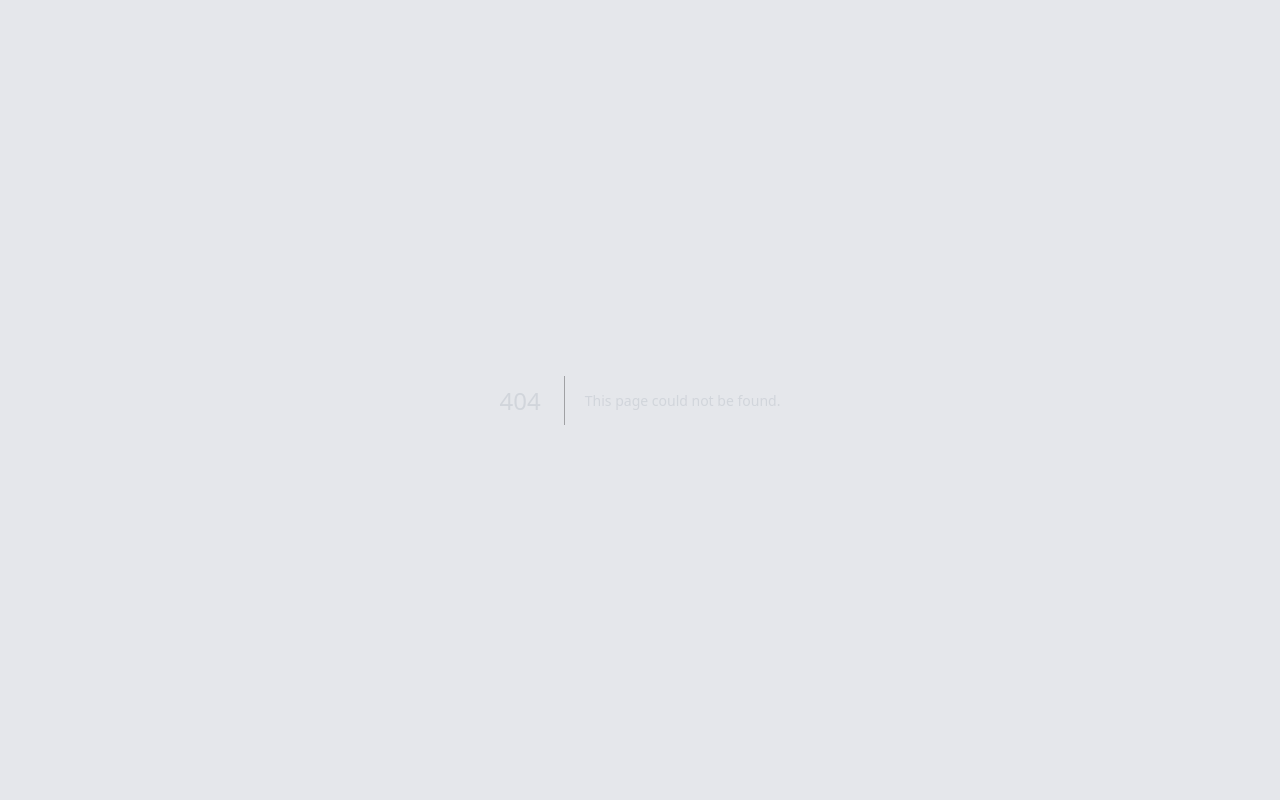
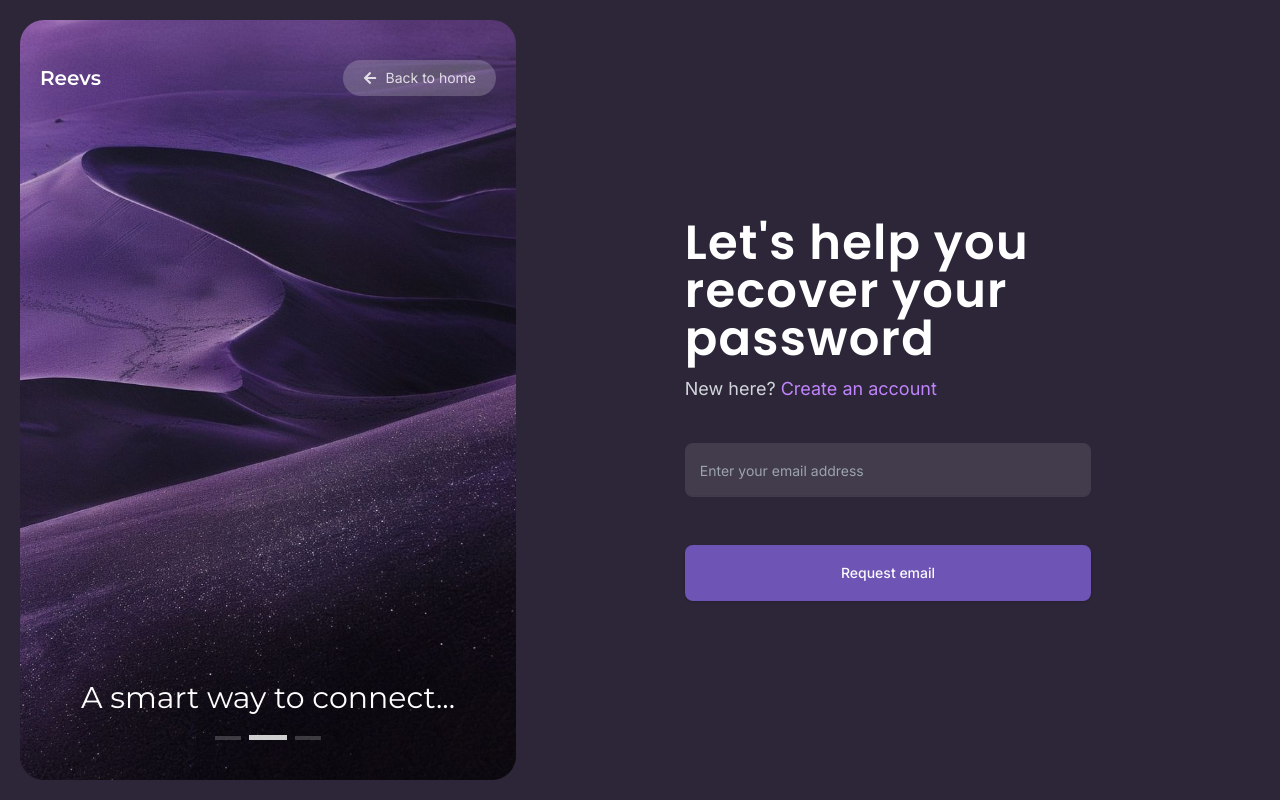
Before and after one commit to arewageek/reevs, a Next.js app: page /forgot-password in a window 1280 px wide. Before the commit this address had no page. Built offline with nearby package versions, Linux system fonts and the light colour scheme; no server answers.

Commit message:
Add forgot password page and password service

```diff
--- /dev/null
+++ b/src/app/(auth)/forgot-password/page.tsx
@@ -0,0 +1,25 @@
+import ForgotPasswordForm from '@/components/form/forgot-password.form'
+import LoginForm from '@/components/form/login.form'
+import Link from 'next/link'
+import React from 'react'
+
+const ForgotPasswordPage = () => {
+    return (
+        <div className='w-full p-5 mx-auto lg:w-3/5'>
+            <div className='my-5'>
+                <h2 className='text-3xl lg:text-5xl text-white font-bold font-poppins tracking-wide'>
+                    Let's help you recover your password
+                </h2>
+                <p className='text-gray-300 text-sm lg:text-lg mt-3'>
+                    New here? <Link href="/register" className='hover:underline text-purple-400'>Create an account</Link>
+                </p>
+            </div>
+
+            <div className='mt-10'>
+                <ForgotPasswordForm />
+            </div>
+        </div>
+    )
+}
+
+export default ForgotPasswordPage
--- /dev/null
+++ b/src/components/form/forgot-password.form.tsx
@@ -0,0 +1,68 @@
+"use client"
+
+import { handlePasswordReset } from '@/modules/auth/action'
+import { forgotPasswordSchema } from '@/types/form-schema'
+import { zodResolver } from '@hookform/resolvers/zod'
+import { useState } from 'react'
+import { useForm } from 'react-hook-form'
+import { z } from 'zod'
+import SubmitButton from '../buttons/submit-button'
+import { Form, FormControl, FormField, FormItem, FormMessage } from '../ui/form'
+import { Input } from '../ui/input'
+import { toast } from 'react-toastify'
+
+const ForgotPasswordForm = () => {
+
+    const [isSuccessful, setIsSuccessful] = useState(false)
+
+    const form = useForm<z.infer<typeof forgotPasswordSchema>>({
+        resolver: zodResolver(forgotPasswordSchema),
+        defaultValues: {
+            email: ""
+        }
+    })
+
+    const { isSubmitting } = form.formState
+
+    const onSubmit = async (values: z.infer<typeof forgotPasswordSchema>) => {
+        const reset = await handlePasswordReset(values.email)
+        if (reset.status == "success") {
+            setIsSuccessful(true)
+            toast.success("Your password reset link has been sent to your email")
+        }
+        else {
+            toast.error(reset.message || reset.data)
+        }
+    }
+
+    return (
+        <form onSubmit={form.handleSubmit(onSubmit)} method="post" className='flex flex-wrap mt-10 text-gray-50 gap-y-8'>
+            <Form {...form}>
+                <div className='w-full'>
+                    <FormField
+                        control={form.control}
+                        name="email"
+                        render={({ field }: any) => (
+                            <FormItem>
+                                <FormControl>
+                                    <div className='flex hover:border-purple-500 border-2 border-transparent rounded-lg bg-white/10 items-center'>
+                                        <Input {...field} onChange={(e) => {
+                                            field.onChange(e)
+                                        }} type="email" placeholder='Enter your email address' className='py-6 px-3 ring-0 focus-within:ring-0 border-transparent hover:border-0 focus:border-0 placeholder:text-gray-400' />
+                                    </div>
+                                </FormControl>
+                                <FormMessage />
+                            </FormItem>
+                        )}
+                    />
+                </div>
+
+                <div className='mt-4 w-full'>
+                    <SubmitButton isSubmitSuccessful={isSuccessful} isSubmitting={isSubmitting} text="Request email" />
+                </div>
+            </Form>
+        </form>
+    )
+}
+
+export default ForgotPasswordForm
--- a/src/modules/auth/action.ts
+++ b/src/modules/auth/action.ts
@@ -2,7 +2,8 @@
 
 import { TRegisterWithCredentialsProps, TResponse } from "@/types/common";
 import authService from "./services/auth.service";
-import { signOut } from "@/auth";
+import { signIn, signOut } from "@/auth";
+import passwordService from "./services/password.service";
 
 export async function handleUserRegistration(
   props: TRegisterWithCredentialsProps
@@ -20,3 +21,22 @@ export async function handleCredentialsSignin(
 export async function handleSignout() {
   await signOut({ redirectTo: "/" });
 }
+
+export async function handlePasswordReset(email: string): Promise<TResponse> {
+  return await passwordService.requestPasswordReset(email);
+}
+
+export async function handleGoogleSignin(): Promise<TResponse> {
+  try {
+    const signin = await signIn("google", {
+      redirect: false,
+    });
+
+    console.log({ signin });
+
+    return { status: "success", message: "Signin was successful" };
+  } catch (error: any) {
+    console.log({ error });
+    return { status: "failed", message: error.message };
+  }
+}
--- /dev/null
+++ b/src/modules/auth/services/password.service.ts
@@ -0,0 +1,92 @@
+import { prisma } from "@/lib/prisma";
+import { TResponse } from "@/types/common";
+import { nanoid } from "nanoid";
+import bcrypt from "bcryptjs";
+
+class PasswordService {
+  public async requestPasswordReset(email: string): Promise<TResponse> {
+    try {
+      const user = await prisma.user.findUnique({ where: { email } });
+      if (!user) return { status: "failed", message: "Email does not exist" };
+
+      // generate password reset token
+      const token = nanoid(6);
+
+      const request = await prisma.verificationRequest.findFirst({
+        where: { userId: user.id },
+      });
+      console.log({ request });
+
+      //   //   persist verification token
+      await prisma.verificationRequest.create({
+        data: {
+          userId: user.id,
+          token,
+          identifier: "PASSWORD_RESET",
+          expires: new Date(Date.now() + 15 * 60 * 1000),
+        },
+      });
+
+      return {
+        status: "success",
+        message: "Password reset token sent to your email",
+      };
+    } catch (error: any) {
+      return { status: "failed", data: error.message };
+    }
+  }
+
+  public async verify(token: string): Promise<TResponse> {
+    try {
+      const verification = await prisma.verificationRequest.findUnique({
+        where: { token },
+      });
+      if (!verification) return { status: "failed", message: "Invalid token" };
+      if (verification.expires > new Date()) {
+        return { status: "failed", message: "Token has expired" };
+      }
+
+      return { status: "success", message: "Verification successful" };
+    } catch (error: any) {
+      return {
+        status: "failed",
+        data: error.message,
+      };
+    }
+  }
+
+  public async resetPassword({
+    password,
+    email,
+    token,
+  }: {
+    email: string;
+    token: string;
+    password: string;
+  }): Promise<TResponse> {
+    try {
+      const tokenVerification = this.verify(token);
+      if ((await tokenVerification).status == "success") {
+        const salt = await bcrypt.genSalt(10);
+        const hashedPassword = await bcrypt.hash(password, salt);
+
+        await prisma.user.update({
+          where: { email },
+          data: { password: hashedPassword },
+        });
+
+        return { status: "success", message: "Password reset successful" };
+      }
+
+      return { status: "failed", message: (await tokenVerification).message };
+    } catch (error: any) {
+      return {
+        status: "failed",
+        data: error.message,
+      };
+    }
+  }
+}
+
+const passwordService = new PasswordService();
+export default passwordService;
--- a/src/types/form-schema.ts
+++ b/src/types/form-schema.ts
@@ -24,3 +24,7 @@ export const loginSchema = z.object({
   email: z.string().email().min(5).max(30),
   password: z.string().min(8).max(30),
 });
+
+export const forgotPasswordSchema = z.object({
+  email: z.string().email().min(5).max(30),
+});
```
